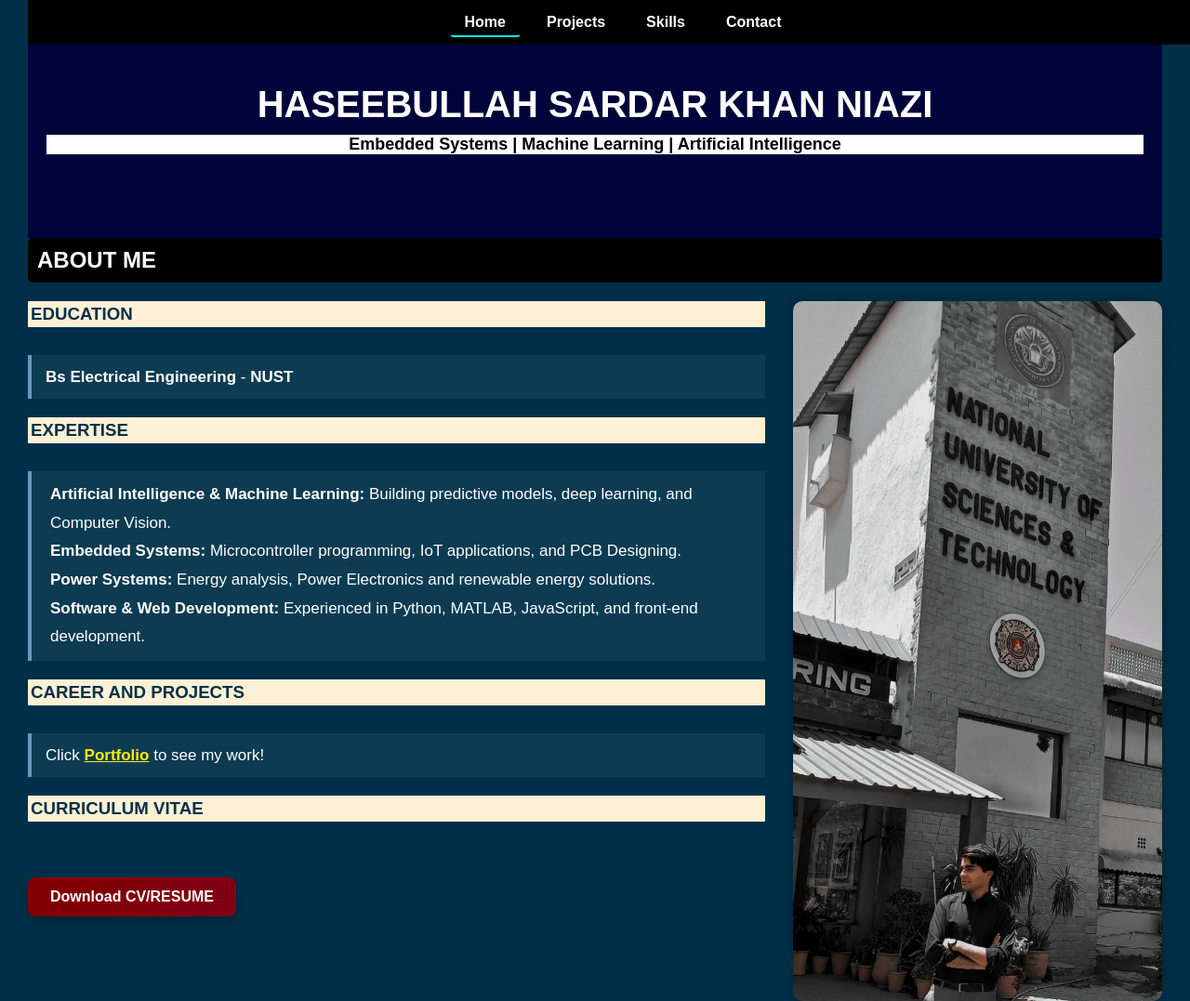
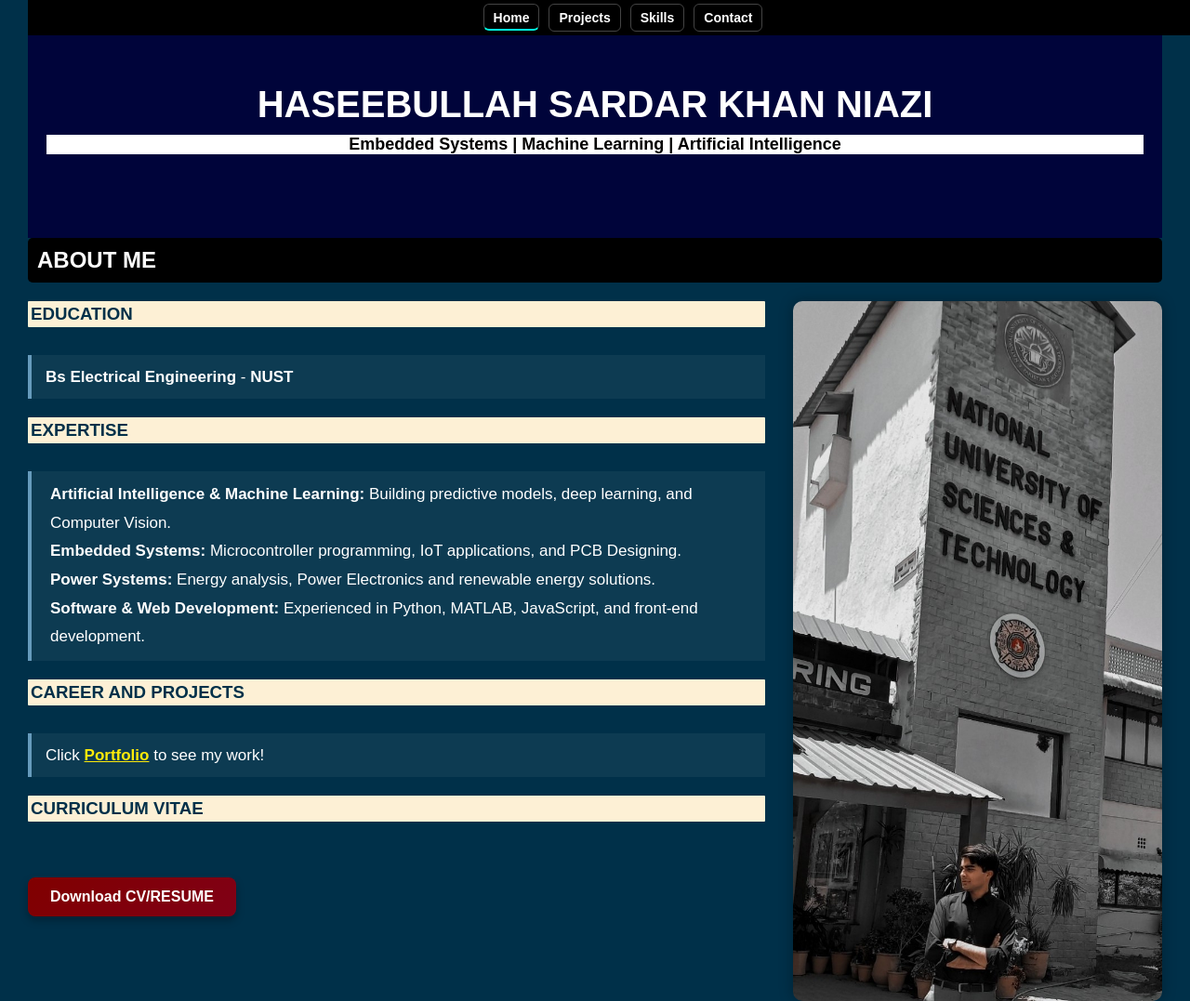
Before and after one commit to Haseeb-kn/my-portfolio, a plain HTML site: page index.html in a window 1280 px wide. Shown: the top 1077 px of the page at 93% size. Drawn offline with Linux system fonts and the light colour scheme; no server answers.

Commit message:
Update styles.css

```diff
--- a/styles.css
+++ b/styles.css
@@ -21,12 +21,14 @@
 /* Navigation Bar */
 nav {
   background: #000000;
-    padding: 15px 0;
+  padding: 10px 0;
   text-align: center;
   position: fixed;
   width: 100%;
   top: 0;
   z-index: 1000;
+  overflow-x: auto; /* Enables horizontal scrolling if needed */
+  white-space: nowrap; /* Keeps nav items in a single line */
 }
 
 nav ul {
@@ -48,24 +50,26 @@
   text-decoration: none;
   color: #ffffff;
   font-weight: bold;
-    padding: 10px 15px;              /* More horizontal padding */
-    transition: color 0.3s, background 0.3s;
-    border: 2px solid #000000;       /* Visible block border */
-    border-radius: 5px;              /* Rounded corners */
-    background-color: transparent;   /* Transparent by default */
+  padding: 6px 10px;
+  font-size: 14px;
+  border: 1px solid #ffffff44;
+  border-radius: 6px;
+  background-color: transparent;
+  transition: background 0.3s, color 0.3s;
+  white-space: nowrap;
 }
 
-
 nav ul li a:hover {
+  background-color: #ffffff;
   color: #000000;
-    background-color: #ffffff;
 }
 
 nav ul li a.active {
   border-bottom: 2px solid #00ffe1;
-  padding-bottom: 6px;
+  padding-bottom: 4px;
   color: #ffffff;
 }
+
 
 /* Hero Section */
 .hero {
```
Lines whose indentation alone changed are shown as unchanged.
